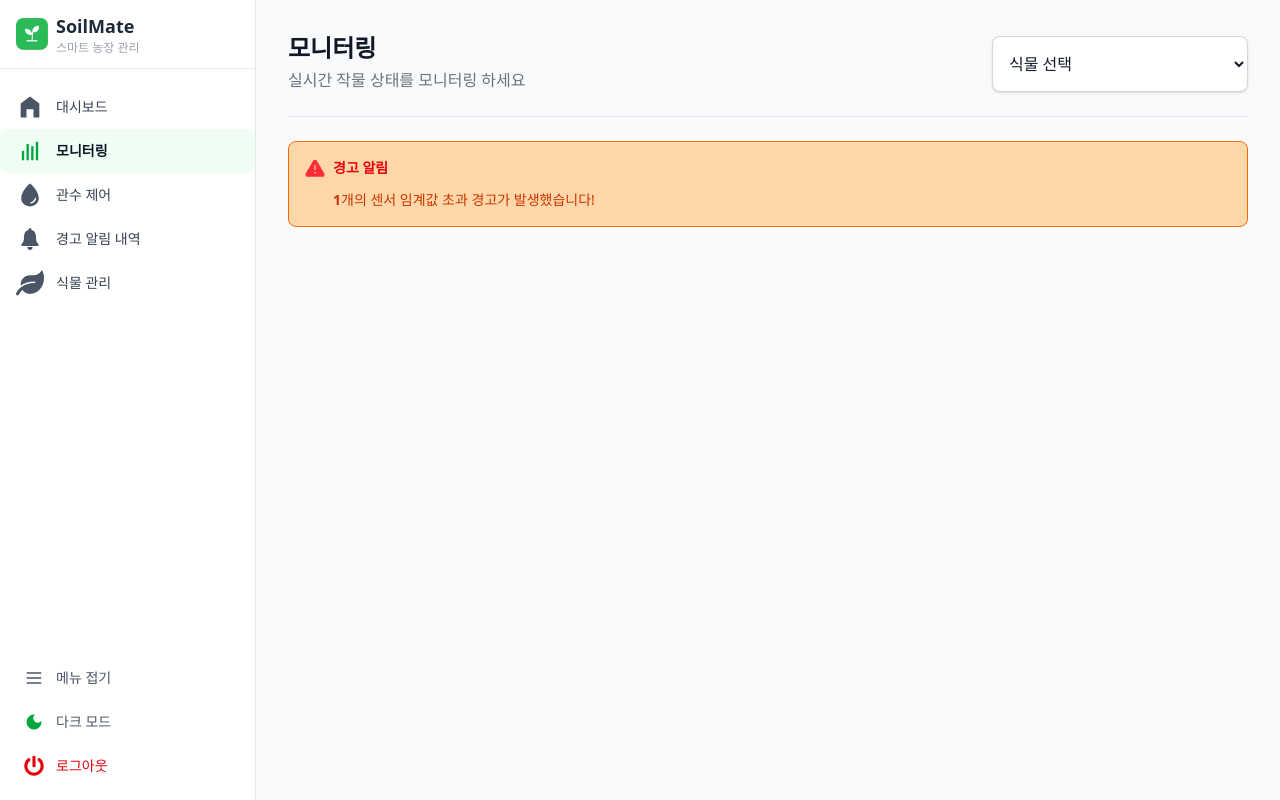
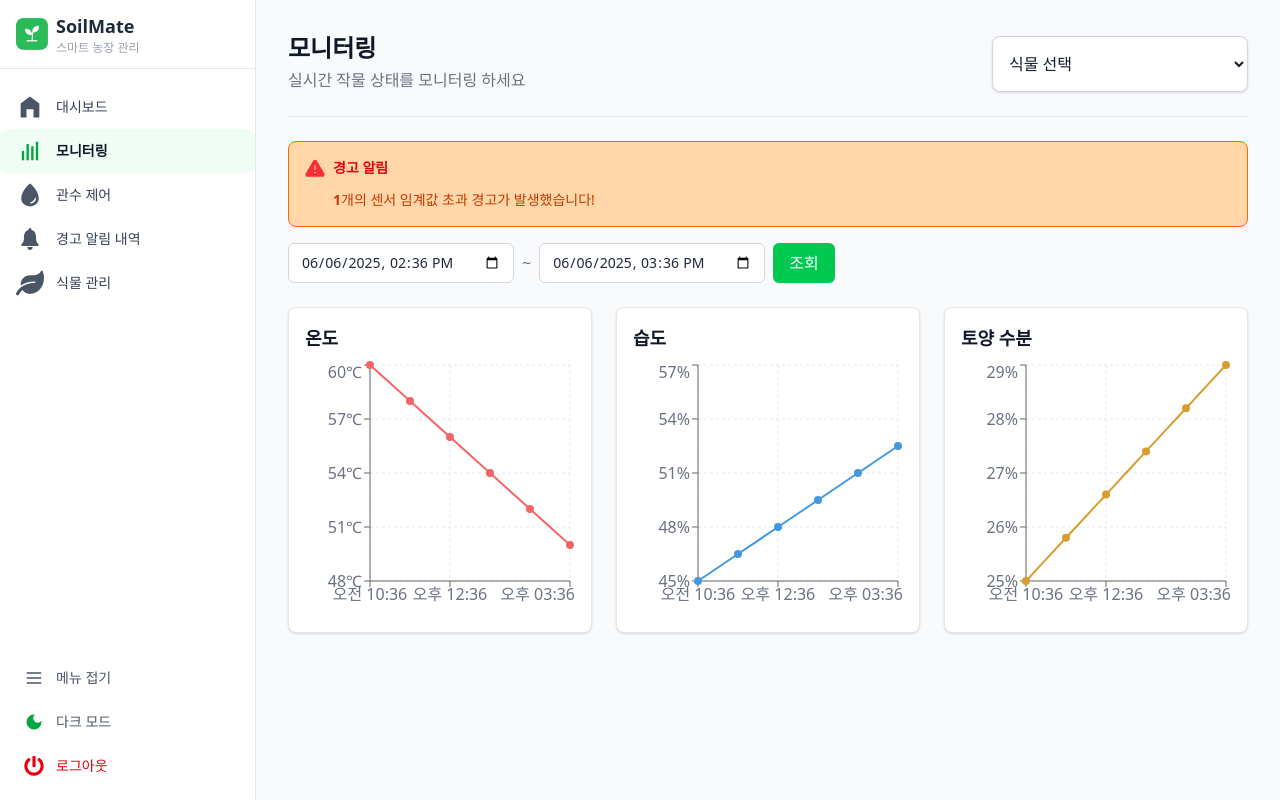
Before and after one commit to YeonShin/soilmate-fe, a React (Vite) app: page /monitor in a window 1280 px wide. Built offline with nearby package versions, Linux system fonts and the light colour scheme.

Commit message:
feat: 범위 별 센서 값 그래프 구현 (#5)

```diff
--- a/package.json
+++ b/package.json
@@ -17,6 +17,7 @@
     "react-icons": "^5.5.0",
     "react-router": "^7.6.2",
     "react-spinners": "^0.17.0",
+    "recharts": "^2.15.3",
     "tailwindcss": "^4.1.8",
     "zustand": "^5.0.5"
   },
--- a/src/components/monitor/SensorGraph.tsx
+++ b/src/components/monitor/SensorGraph.tsx
@@ -1,9 +1,97 @@
 import React from 'react'
 
-const SensorGraph = () => {
+import {
+  LineChart,
+  Line,
+  XAxis,
+  YAxis,
+  CartesianGrid,
+  Tooltip,
+  ResponsiveContainer,
+} from 'recharts'
+
+
+type SensorType = 'temperature' | 'humidity' | 'soilMoisture'
+
+interface PlantStatusLog {
+  timestamp: string
+  temperature: number
+  humidity: number
+  soilMoisture: number
+}
+
+interface SensorGraphProps {
+  type: SensorType,
+  logs: PlantStatusLog[],
+  loading: boolean
+}
+
+const TYPE_CONFIG: Record<
+  SensorType,
+  { label: string; color: string; unit: string }
+> = {
+  temperature: { label: '온도', color: '#F56565', unit: '℃' },
+  humidity:    { label: '습도', color: '#4299E1', unit: '%'  },
+  soilMoisture:{ label: '토양 수분', color: '#D69E2E', unit: '%'  },
+}
+
+const SensorGraph: React.FC<SensorGraphProps> = ({type, logs, loading}) => {
+
+
+  const data = logs.map((log) => ({
+    time: new Date(log.timestamp).toLocaleTimeString('ko-KR', {
+      hour: '2-digit',
+      minute: '2-digit',
+    }),
+    value: log[type],
+  }))
+
+  const { label, color, unit } = TYPE_CONFIG[type]
+
   return (
-    <div>
+    <div className="border border-gray-200 dark:border-gray-700 bg-white dark:bg-gray-800 rounded-lg p-4 shadow-sm">
+      {/* 1) 범위 선택 UI */}
+      <h4 className="text-lg font-semibold text-gray-900 dark:text-gray-100 mb-2">
+        {label}
+      </h4>
 
+      {/* 2) 차트 */}
+      <div className="h-64">
+        {loading ? (
+          <div className="flex items-center justify-center h-full text-gray-500 dark:text-gray-400">
+            로딩 중...
+          </div>
+        ) : (
+          <ResponsiveContainer width="100%" height="100%">
+            <LineChart data={data}>
+              <CartesianGrid stroke="#e5e7eb" strokeDasharray="3 3" />
+              <XAxis dataKey="time" tick={{ fill: '#6b7280' }} />
+              <YAxis
+                tick={{ fill: '#6b7280' }}
+                unit={unit}
+                domain={['auto', 'auto']}
+              />
+              <Tooltip
+                contentStyle={{
+                  backgroundColor: '#fff',
+                  borderRadius: '4px',
+                  borderColor: '#e5e7eb',
+                }}
+                labelFormatter={(lbl) => `시간: ${lbl}`}
+                formatter={(val: number) => [`${val}${unit}`, label]}
+              />
+              <Line
+                type="monotone"
+                dataKey="value"
+                stroke={color}
+                dot={{ r: 3, strokeWidth: 2, fill: color }}
+                strokeWidth={2}
+                isAnimationActive={false}
+              />
+            </LineChart>
+          </ResponsiveContainer>
+        )}
+      </div>
     </div>
   )
 }
--- a/src/screen/Monitoring.tsx
+++ b/src/screen/Monitoring.tsx
@@ -1,11 +1,69 @@
-import React, { useEffect } from 'react'
+import React, { useEffect, useState } from 'react'
 import { usePlantStore, type Plant, type SensorData } from '../store/usePlantStore';
 import DashboardHeader from '../components/dashboard/DashboardHeader';
 import AlertBanner from '../components/dashboard/AlertBanner';
 import SensorGraph from '../components/monitor/SensorGraph';
+import axios from 'axios';
+
+interface PlantStatusLog {
+  timestamp: string
+  temperature: number
+  humidity: number
+  soilMoisture: number
+}
 
 const Monitoring = () => {
-    const {setPlants, setSelectedPlant, setSensorData} = usePlantStore();
+  const {selectedPlant, setPlants, setSelectedPlant, setSensorData} = usePlantStore();
+  const [loading, setLoading] = useState(false)
+  const [logs, setLogs] = useState<PlantStatusLog[]>([])
+
+   const fetchLogs = async () => {
+    if (!selectedPlant) return
+    setLoading(true)
+    try {
+      const res = await axios.get<PlantStatusLog[]>(
+        `/api/sensors/logs/plant/${selectedPlant.id}/range`,
+        { params: { start, end } }
+      )
+      // API 결과는 오래된 순 → recharts에 그대로 넘겨도 OK
+      setLogs(res.data)
+    } catch (err) {
+      console.error(err)
+    } finally {
+      setLoading(false)
+    }
+  }
+
+    useEffect(() => {
+      // now ~ 5시간 전까지 1h 간격 6포인트
+      const now = new Date()
+      const dummy: PlantStatusLog[] = Array.from({ length: 6 }).map((_, i) => {
+        const date = new Date(now.getTime() - (5 - i) * 60 * 60 * 1000)
+        // 타입별 더미 값 (임의로 증가/감소 패턴)
+        return {
+          timestamp: date.toISOString(),
+          temperature: 60 - i * 2,        // 60,58,56...
+          humidity:    45 + i * 1.5,      // 45,46.5,48...
+          soilMoisture: 25 + i * 0.8,     // 25,25.8,26.6...
+        }
+      })
+      setLogs(dummy)
+      setLoading(false)
+
+      // 나중에 API 쓰실 때 이렇게 바꿔주세요
+      /*
+      if (!selectedPlant) return
+      axios
+        .get<PlantStatusLog[]>(`/api/sensors/logs/plant/${selectedPlant.id}/range`, {
+          params: {
+            start: /* ISO string * /,
+            end:   /* ISO string * /,
+          },
+        })
+        .then(res => setLogs(res.data))
+        .catch(console.error)
+      */
+    }, [selectedPlant])
 
     useEffect(() => {
       const dummyPlants: Plant[] = [
@@ -57,6 +115,11 @@ const Monitoring = () => {
       setSensorData(dummySensorData)
     }, [setPlants, setSelectedPlant, setSensorData])
 
+  const now = new Date()
+  const oneHourAgo = new Date(now.getTime() - 60*60*1000)
+  const [start, setStart] = useState(oneHourAgo.toISOString().slice(0,16))
+  const [end, setEnd]     = useState(now      .toISOString().slice(0,16))
+
   return (
     <div className='p-2 space-y-6'>
       <DashboardHeader title="모니터링" subTitle='실시간 작물 상태를 모니터링 하세요' />
@@ -64,11 +127,38 @@ const Monitoring = () => {
       <hr className='h-0.25 border-0 bg-gray-200 dark:bg-gray-600' />
 
       {true! && <AlertBanner /> }
-
+      <div className="flex items-center space-x-2">
+        <input
+          type="datetime-local"
+          value={start}
+          onChange={e => setStart(e.target.value)}
+          className="h-10 w-auto rounded-md border border-gray-300 dark:border-gray-600 bg-white dark:bg-gray-700 px-3 text-sm text-gray-800 dark:text-gray-100
+                     focus:outline-none focus:ring-2 focus:ring-green-500 focus:border-transparent transition"
+        />
+        <span className="text-gray-500 dark:text-gray-400">~</span>
+        <input
+          type="datetime-local"
+          value={end}
+          onChange={e => setEnd(e.target.value)}
+          className="h-10 w-auto rounded-md border border-gray-300 dark:border-gray-600 bg-white dark:bg-gray-700 px-3 text-sm text-gray-800 dark:text-gray-100
+                     focus:outline-none focus:ring-2 focus:ring-green-500 focus:border-transparent transition"
+        />
+        <button type='button' className='
+          cursor-pointer
+          h-10 px-4
+          bg-green-500 hover:bg-green-600
+          dark:bg-green-900 dark:hover:bg-green-700
+          text-white font-medium
+          rounded-md
+          focus:outline-none focus:ring-2 focus:ring-green-400 dark:focus:ring-green-300
+          transition' onClick={fetchLogs}>
+          조회
+        </button>
+      </div>
       <div className='grid grid-cols-1 md:grid-cols-3 gap-6' >
-        <SensorGraph type="temperature" />
-        <SensorGraph type="humidity" />
-        <SensorGraph type="soilMoisture" />
+        <SensorGraph type="temperature"  logs={logs} loading={loading} />
+        <SensorGraph type="humidity"   logs={logs} loading={loading}/>
+        <SensorGraph type="soilMoisture" logs={logs} loading={loading}/>
       </div>
 
     </div>
```
Also changed, not shown: 1 other file (tests, documents, lock files or other folders).
